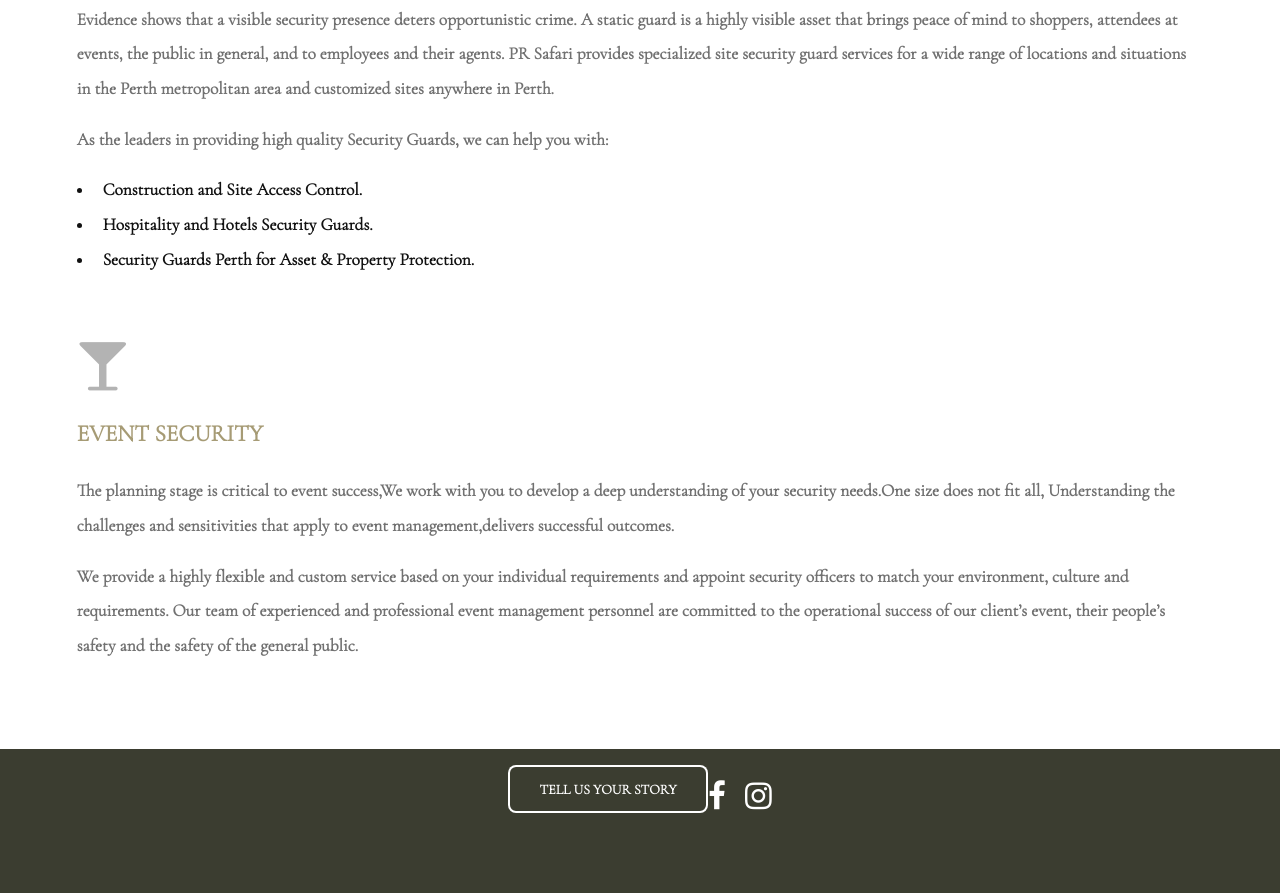
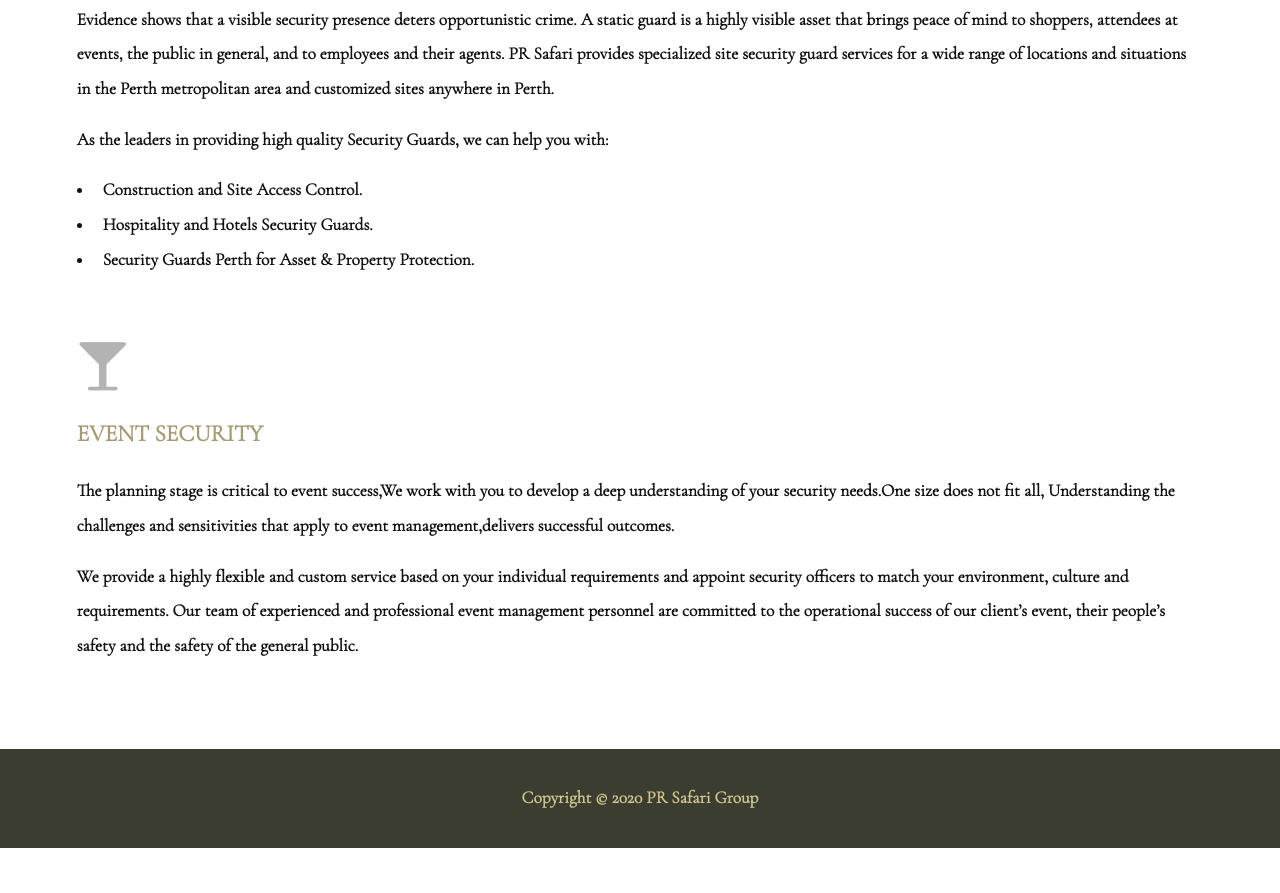
Before and after one commit to RonakReyhani/PR-Security, a plain HTML site: page ourServices.html in a window 1280 px wide. Shown: the part 857-1750 px from the top of the page. After the commit the page ends 1705 px from the top, so only its background shows below. Drawn offline with nearby package versions, Linux system fonts and the light colour scheme.

Commit message:
OurServices- Done

```diff
--- a/assets/css/main.css
+++ b/assets/css/main.css
@@ -3865,7 +3865,7 @@ body.is-loading #banner:after {
 }
 
 #three .inner article p {
-  color: #717171;
+  color: #111111;
 }
 
 #three .inner article .icon {
--- a/ourServices.html
+++ b/ourServices.html
@@ -13,8 +13,8 @@
         <nav id="nav">
         <a href="index.html">Home</a>
         <a href="aboutUs.html">About Us</a>
-
-        <a href="elements.html">Our Clients</a>
+        <a href="ourClients.html">Our Clients</a>
+        <a href="contactUs.html">Contact Us</a>
         </nav>
     </div>
     </header>
@@ -107,24 +107,10 @@
     <!-- Footer -->
     <section id="footer">
         <div class="inner">
-        <header>
-            <ul class="actions">
-                <li><a href="index.html#contactForm" class="button alt">Tell us your story</a></li>
-              </ul>
-        </header>
+          <p>Copyright © 2020 PR Safari Group</p>
+        </div>
+      </section>
 
-        <div class="copyright">
-        <ul class="icons">
-            <li>
-            <a href="#" class="icon fa-facebook"><span class="label">Facebook</span></a>
-            </li>
-            <li>
-            <a href="#" class="icon fa-instagram"><span class="label">Instagram</span></a>
-            </li>
-        </ul>
-        </div>
-    </div>
-    </section>
 
 <!-- Scripts -->
 <script src="assets/js/jquery.min.js"></script>
```
Also changed, not shown: aboutUs.html (+1 -1 lines), contactUs.html (+1 -1 lines), index.html (+1 -1 lines), ourClients.html (renamed from elements.html).
